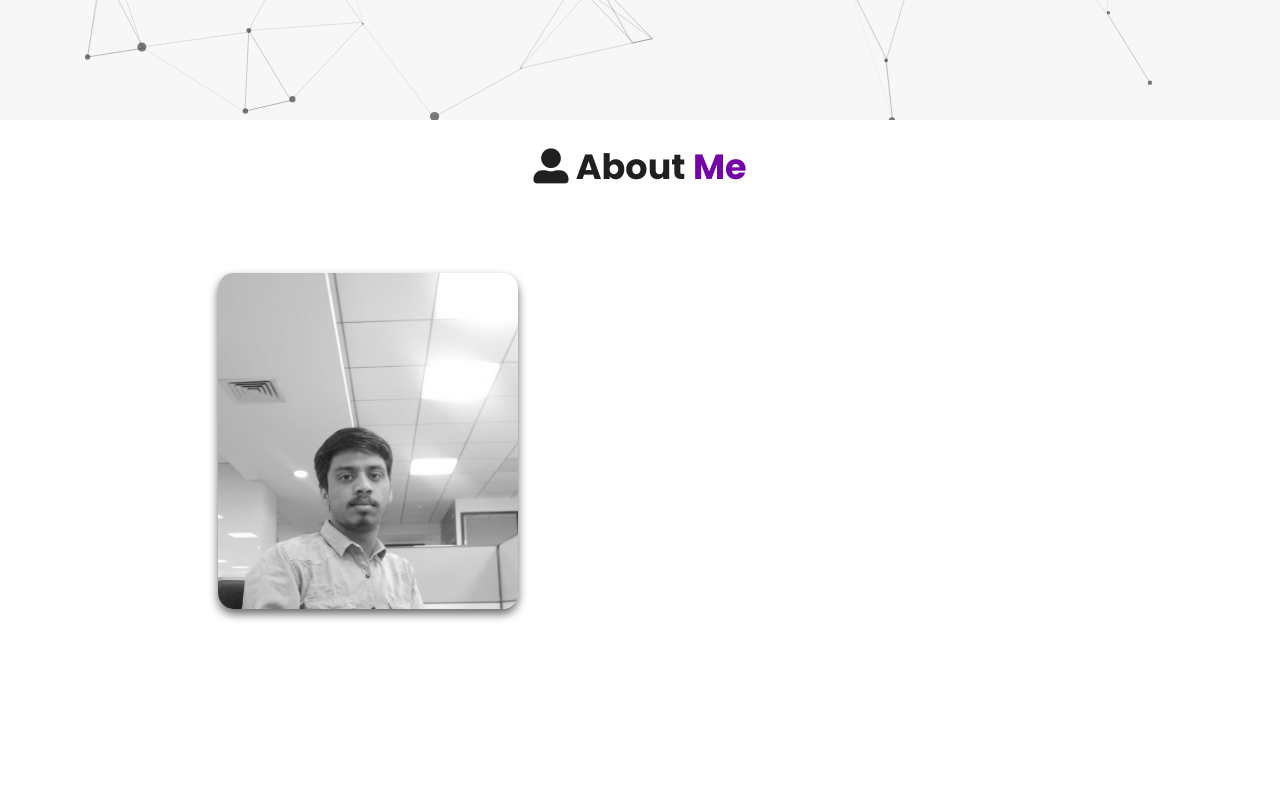
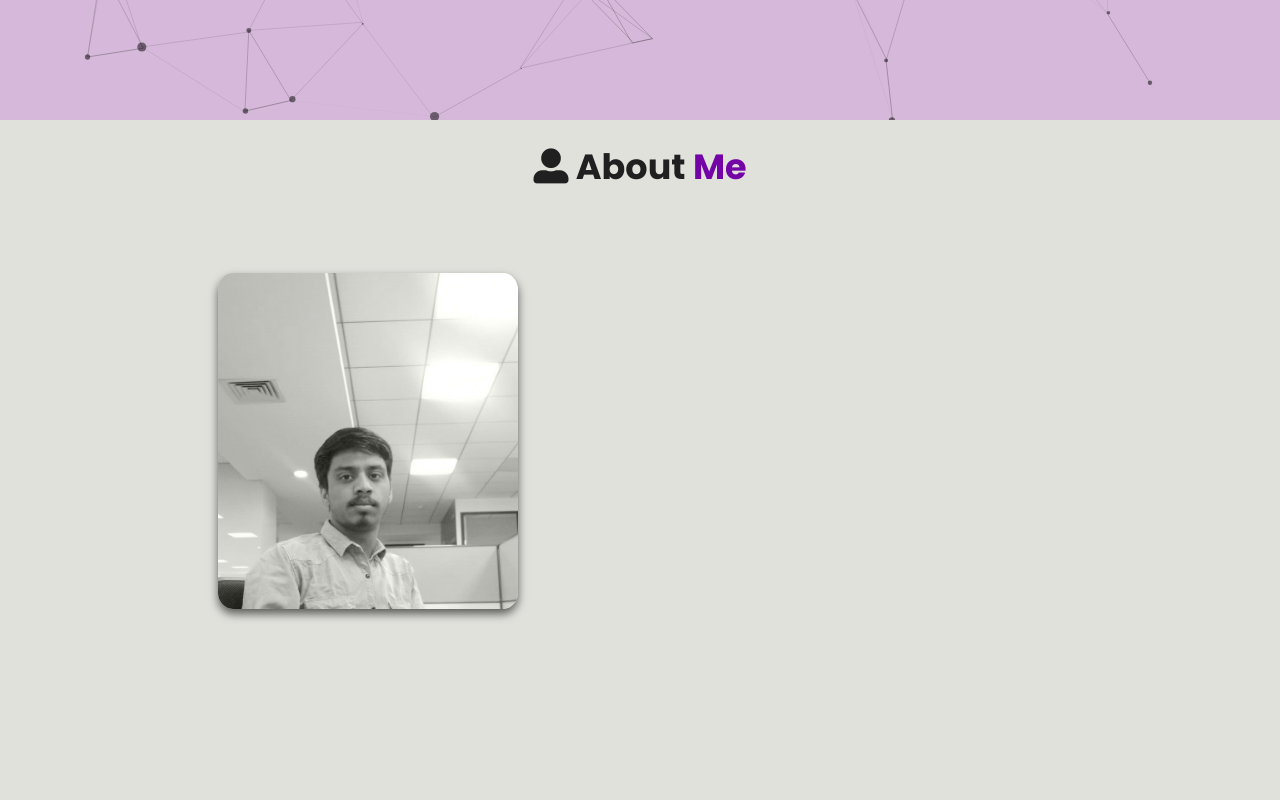
Before and after one commit to Kunal7417/Portfolio2, a plain HTML site: page index.html in a window 1280 px wide. Shown: the part 680-1480 px from the top of the page. Drawn offline with nearby package versions, Linux system fonts and the light colour scheme; animation ran at ten frames a second.

Commit message:
Update style.css`

```diff
--- a/assets/css/style.css
+++ b/assets/css/style.css
@@ -17,12 +17,12 @@ html {
   scroll-behavior: smooth;
 }
 body {
-  background: #f7f7f7;
+  background: #d6b9da;
   font-family: "Poppins", sans-serif;
 }
 
 *::selection {
-  background: #2b3dda;
+  background: #772e01;
   color: #fff;
 }
 
@@ -346,7 +346,7 @@ header .navbar ul li a:hover {
 
 /* about section starts */
 .about {
-  background: rgb(255, 255, 255);
+  background: rgb(225, 225, 220);
 }
 .about .row {
   display: flex;
@@ -461,7 +461,7 @@ header .navbar ul li a:hover {
 /* skills section starts */
 .skills {
   min-height: 90vh;
-  background: linear-gradient(to bottom, #57059e, #4a00e0);
+  background: linear-gradient(to bottom, #c3bc62, #4a00e0);
 }
 .skills h2 {
   color: #fff;
```
